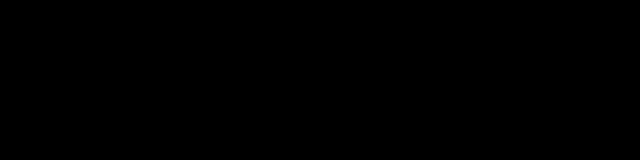
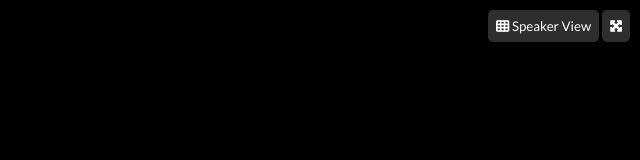
Before and after one commit to vittosba/html-css-zoom, a plain HTML site: page index.html in a window 1280 px wide. Shown: the whole page, without its empty margins (640-1280 px from the left). Drawn offline with Linux system fonts and the light colour scheme.

Commit message:
add header

```diff
--- a/css/main.css
+++ b/css/main.css
@@ -15,3 +15,25 @@ body {
 }
 
 /* UTILITIES */
+/* commons */
+.button {
+    padding: 8px;
+    background-color: rgba(255, 255, 255, .18);
+    color: #fff;
+    border: 0;
+    cursor: pointer;
+}
+
+.button.rounded {
+    border-radius: 5px;
+}
+
+/* spacing */
+.p-10px {
+    padding: 10px;
+}
+
+/* HEADER */
+header {
+    text-align: right;
+}
--- a/index.html
+++ b/index.html
@@ -13,10 +13,20 @@
 </head>
 <body>
     <!-- HEADER -->
-    <header></header>
+    <header class="p-10px">
+        <button class="button rounded mr-5">
+            <i class="fas fa-th"></i>
+            Speaker View
+        </button>
+        <button class="button rounded">
+            <i class="fas fa-expand-arrows-alt"></i>
+        </button>
+    </header>
 
     <!-- MAIN -->
-    <main></main>
+    <main>
+
+    </main>
 
     <!-- FOOTER -->
     <footer></footer>
```
